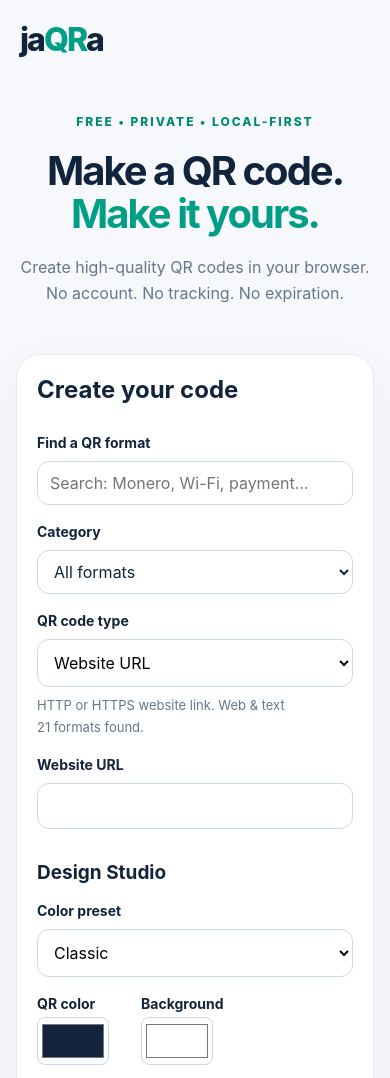
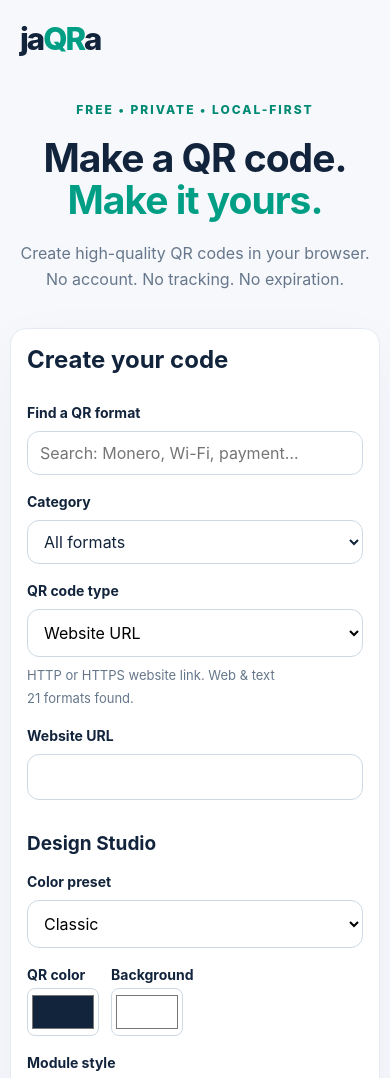
Before and after one commit to Ploos-AS/jaQRa, a website built with Vite: page index.html in a window 390 px wide. Shown: the top 1078 px of the page. Built offline with nearby package versions, Linux system fonts and the light colour scheme.

Commit message:
fix: improve narrow-screen layout, text wrapping and forced-colors focus

```diff
--- a/src/style.css
+++ b/src/style.css
@@ -81,3 +81,28 @@
 /* QR format explorer */
 #format-search,#format-category{width:100%;min-height:44px;border:1px solid #cdd9e4;border-radius:12px;padding:10px 12px;font:inherit;background:#fff;color:#12243c}
 #format-info{margin:8px 0 2px}#format-results{margin:2px 0 12px}
+
+
+/* Narrow-screen and zoom resilience: prevent long QR payloads and controls from widening the page. */
+:where(.workspace,.controls,.result,.batch-panel,.scanner-panel,.library-panel){min-width:0}
+:where(.hint,.error,.library-row,.scanner-panel,.batch-panel,.library-panel){overflow-wrap:anywhere}
+:where(.actions,.design-colors){min-width:0}
+.actions > button{min-width:0}
+:where(.controls,.scanner-panel,.library-panel) :where(input,textarea,select){min-width:0}
+@media(max-width:480px){
+ header{gap:12px;flex-wrap:wrap}
+ .brand{font-size:clamp(24px,8vw,32px)}
+ .hero{padding:24px 16px}
+ .hero h1{font-size:clamp(32px,10vw,48px);letter-spacing:-1px}
+ .workspace{margin:12px 10px 36px;border-radius:16px}
+ .controls,.result{padding:16px}
+ .batch-panel,.scanner-panel,.library-panel{margin:12px 10px 32px;padding:16px}
+ .actions{width:100%}
+ .actions > button{flex:1 1 140px}
+ .design-colors{gap:12px}
+ .library-row strong{overflow-wrap:anywhere}
+}
+@media(forced-colors:active){
+ :where(a,button,input,select,textarea):focus-visible{outline:3px solid Highlight;outline-offset:3px}
+ .preview{border:1px solid CanvasText}
+}
```
